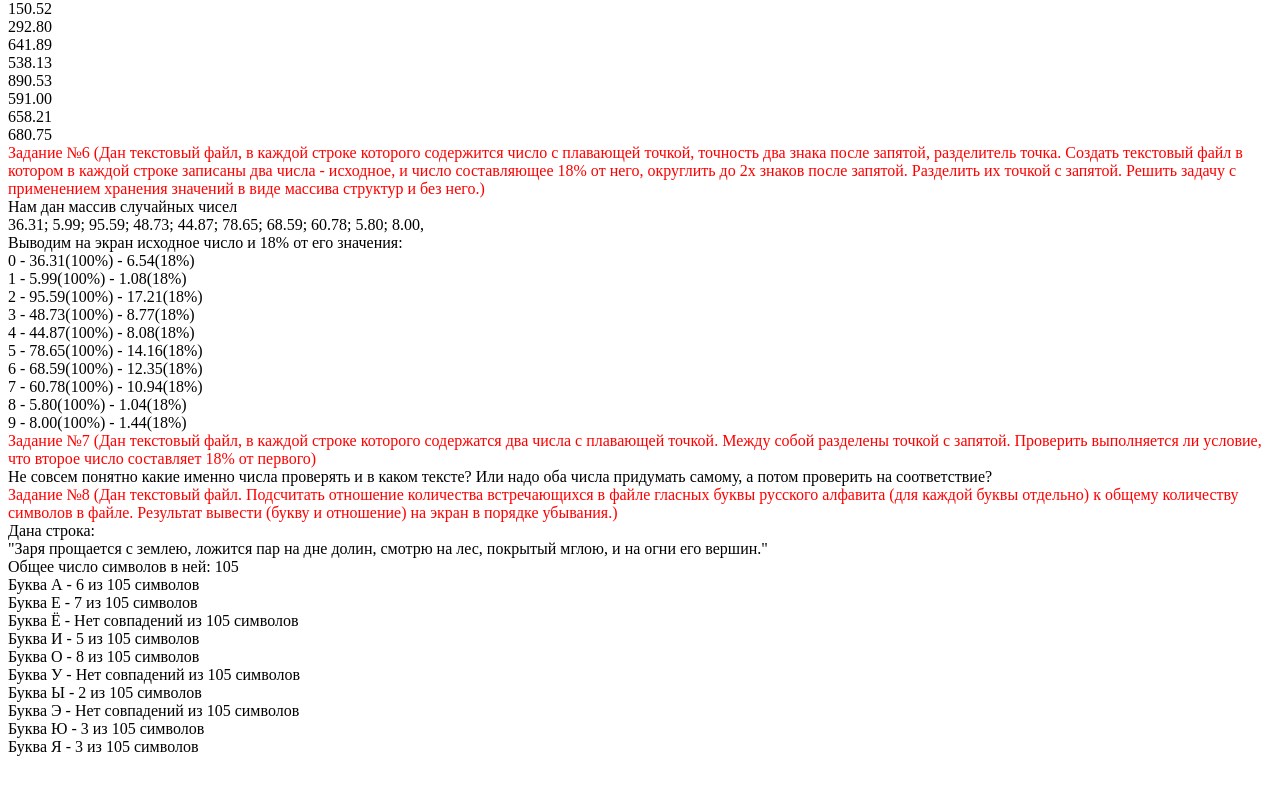
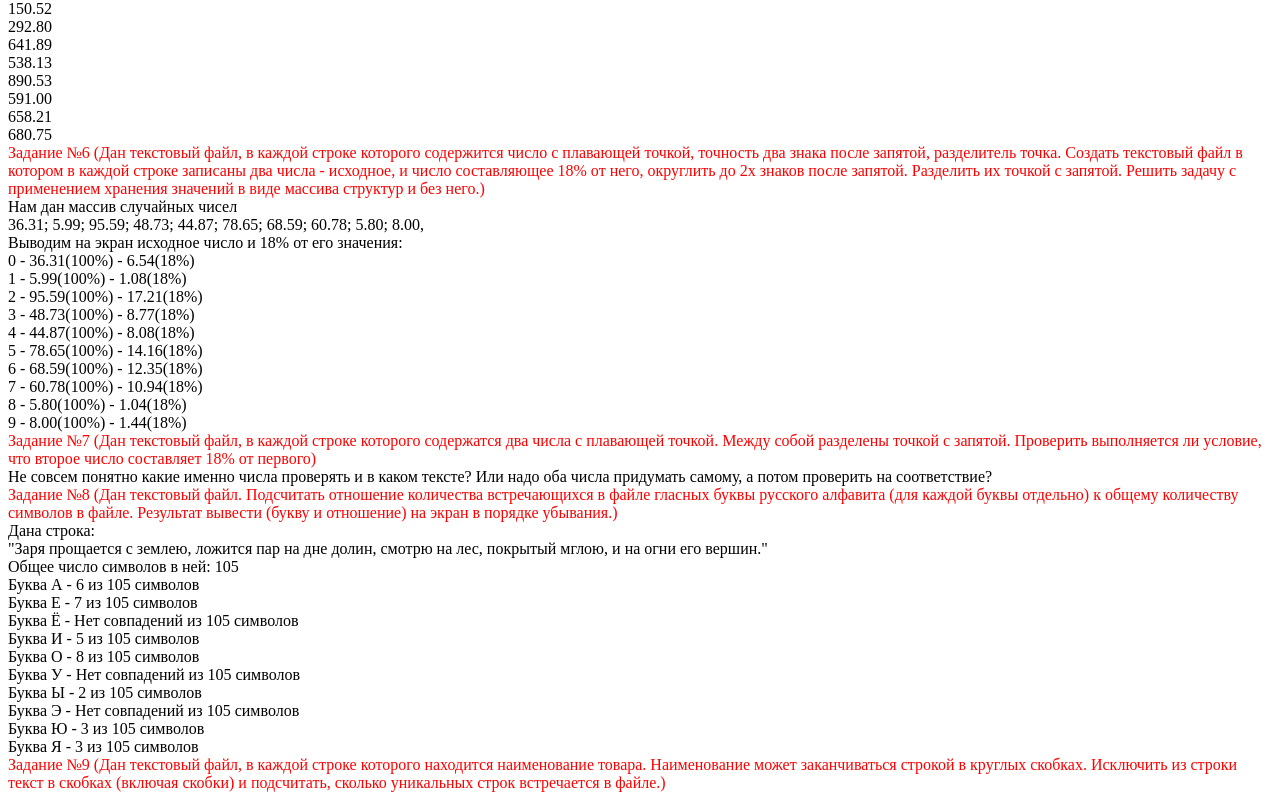
Before and after one commit to Answer-0885/testTask, a plain HTML site: page index.html in a window 1280 px wide. Shown: the part 494-1294 px from the top of the page. Before the commit the page ends 1258 px from the top, so only its background shows below. Drawn offline with Linux system fonts and the light colour scheme.

Commit message:
Половина заданий сделана

```diff
--- a/index.html
+++ b/index.html
@@ -49,6 +49,12 @@
           количеству символов в файле. Результат вывести (букву и отношение) на экран в порядке убывания.)</div>
     <div class="task8"></div>
 
+    <div class="style">Задание №9 (Дан текстовый файл, в каждой строке которого находится наименование товара.
+          Наименование может заканчиваться строкой в круглых скобках.
+           Исключить из строки текст в скобках (включая скобки) и подсчитать,
+            сколько уникальных строк встречается в файле.)</div>
+    <div class="task9"></div>
+
 </body>
 
 </html>
--- a/script.js
+++ b/script.js
@@ -8,6 +8,7 @@ const task5  = document.querySelector('.task5');
 const task6  = document.querySelector('.task6');
 const task7  = document.querySelector('.task7');
 const task8  = document.querySelector('.task8');
+const task9  = document.querySelector('.task9');
 
 //1. Заполнить массив (100 элементов) случайными значениями (целое без знаковое).
 // Найти максимальный и минимальный элемент массива и их индексы, вывести на экран.
@@ -337,20 +338,6 @@ task8.innerHTML = `Дана строка: <br> ${string} <br> Общее чис
  Буква Ю - ${wordsV9()} из ${charCount} символов <br>
  Буква Я - ${wordsV10()} из ${charCount} символов <br>`
 
-
-
-
-// function words() {
-//     let k = 0;
-//     let v1 = ["а", "о", "и", "е", "ё", "э", "ы", "у", "ю", "я"];
-//     let f = prompt("Vvedite stroky:");
-//     for (let i = 0; i < f.length; i++)
-//         for (let j = 0; j < v1.length; j++)
-//             if (f[i] === v1[j]) {
-//                 ++k;
-//                 break;
-//             }
-//     return k ? k : "Net sovpadenyi";
-// }
-
-// task8.innerHTML = `${words()}`;
+//. Дан текстовый файл, в каждой строке которого находится наименование товара.
+//Наименование может заканчиваться строкой в круглых скобках. Исключить из строки
+// текст в скобках (включая скобки) и подсчитать, сколько уникальных строк встречается в файле.
```
